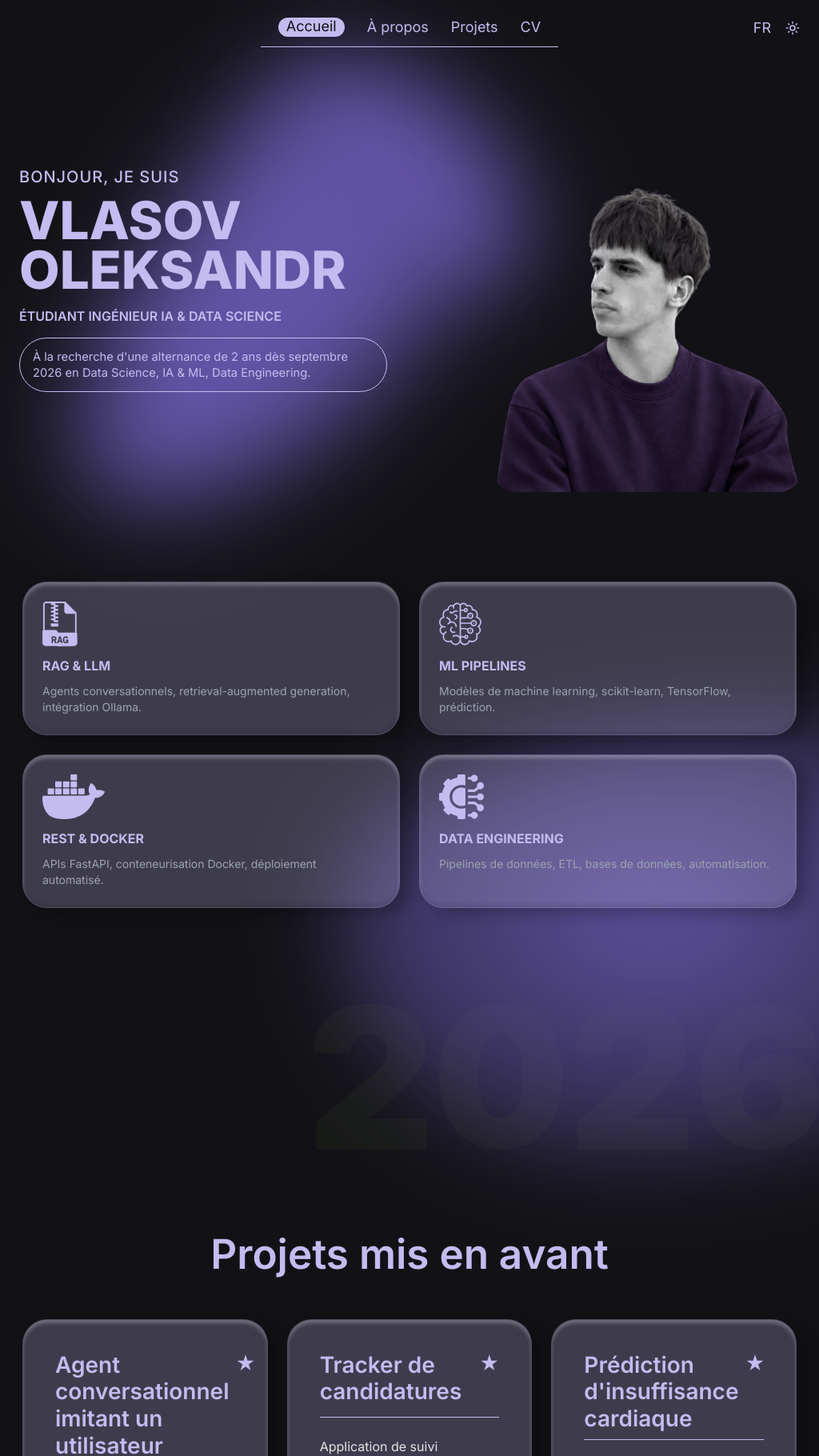
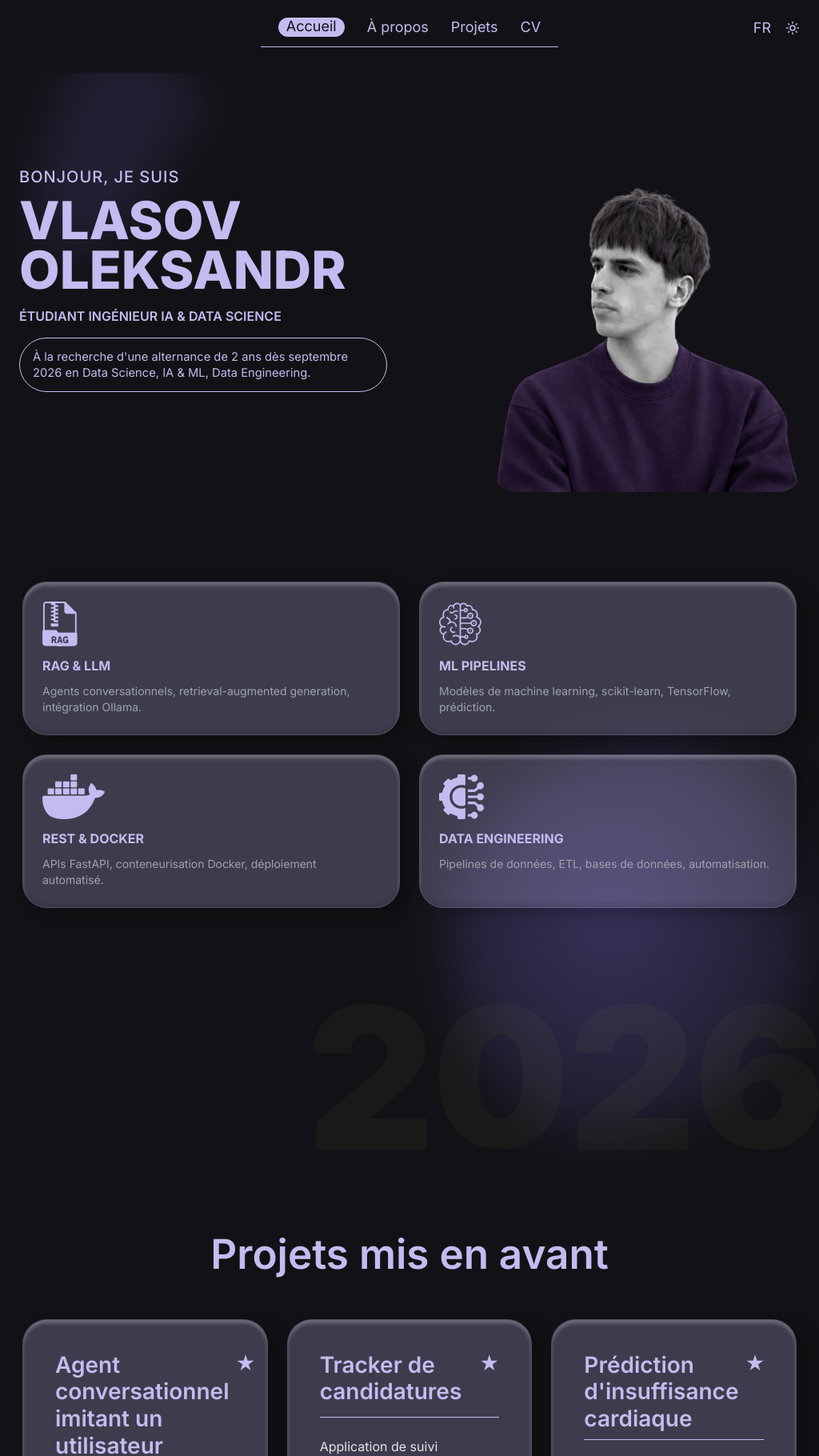
Before and after one commit to Sanjouk/data-science-portfolio, a React (Vite) app: page / in a window 1024 px wide. Shown: the top 1820 px of the page at 80% size. Built offline with nearby package versions, Linux system fonts and the light colour scheme.

Commit message:
fix: fixed blur for tabltes

```diff
--- a/src/styles/hero.css
+++ b/src/styles/hero.css
@@ -60,6 +60,27 @@
     height: clamp(460px, 74vh, 680px);
     transform: rotate(28deg) scale(0.78);
     opacity: 0.42;
+  }
+}
+
+@media (max-width: 1200px) and (min-width: 901px) {
+  .hero {
+    overflow: hidden;
+  }
+
+  .hero-blur {
+    left: -6vw;
+    top: -16vh;
+    width: clamp(230px, 34vw, 360px);
+    height: clamp(360px, 60vh, 560px);
+    transform: rotate(24deg) scale(0.6);
+    opacity: 0.2;
+    z-index: 0;
+  }
+
+  .hero-blur::before,
+  .hero-blur::after {
+    filter: blur(clamp(42px, 5vw, 68px));
   }
 }
 
@@ -522,6 +543,22 @@
   z-index: 2; /* Stay above the decoration blur */
 }
 
+@media (max-width: 1200px) and (min-width: 901px) {
+  .section--decorated {
+    overflow: hidden;
+  }
+
+  .right-blur {
+    right: -136px;
+    top: 84px;
+    width: clamp(220px, 32vw, 340px);
+    height: clamp(340px, 54vh, 520px);
+    transform: rotate(90deg) scale(0.5);
+    filter: blur(clamp(34px, 4.8vw, 58px));
+    opacity: 0.2;
+  }
+}
+
 @media (max-width: 900px) {
   .right-blur {
     right: -52px;
@@ -563,3 +600,78 @@
     opacity: 0.48;
   }
 }
+
+/* iPad Pro profile: allow hero blur to overlap and keep 2026 + right blur */
+@media (min-width: 901px) and (max-width: 1366px) and (min-height: 900px) {
+  .hero {
+    overflow: visible;
+  }
+
+  .hero-blur {
+    left: -10vw;
+    top: -18vh;
+    width: clamp(300px, 42vw, 520px);
+    height: clamp(520px, 78vh, 900px);
+    transform: rotate(26deg) scale(0.78);
+    opacity: 0.3;
+    z-index: 2;
+  }
+
+  .hero-blur::before,
+  .hero-blur::after {
+    filter: blur(clamp(46px, 6vw, 84px));
+  }
+
+  .section--decorated {
+    overflow: visible;
+  }
+
+  .section--year,
+  .year-block,
+  .year-svg-row {
+    position: relative;
+    z-index: 2;
+  }
+
+  .section--year {
+    display: flex;
+  }
+
+  .right-blur {
+    display: block;
+    right: calc(-1 * clamp(72px, 9.5vw, 152px));
+    top: calc(100% - clamp(220px, 32vh, 360px));
+    width: clamp(380px, 56vw, 640px);
+    height: clamp(500px, 72vh, 920px);
+    transform: rotate(90deg) scale(0.84);
+    filter: blur(clamp(22px, 4.2vw, 40px));
+    opacity: 0.52;
+    z-index: 1;
+  }
+}
+
+/* iPad Air/Mini: place right blur under 2026 using adaptive math */
+@media (min-width: 700px) and (max-width: 1180px) and (max-height: 1200px) {
+  .section--decorated {
+    overflow: visible;
+  }
+
+  .section--year,
+  .year-block,
+  .year-svg-row {
+    position: relative;
+    z-index: 2;
+  }
+
+  .right-blur {
+    display: block;
+    right: calc(-1 * clamp(58px, 8.8vw, 126px));
+    top: calc(100% - clamp(190px, 30vh, 320px));
+    width: clamp(340px, 62vw, 600px);
+    height: clamp(460px, 70vh, 860px);
+    transform: rotate(90deg) scale(0.82);
+    filter: blur(clamp(22px, 4.2vw, 38px));
+    opacity: 0.5;
+    z-index: 1;
+  }
+}
```
